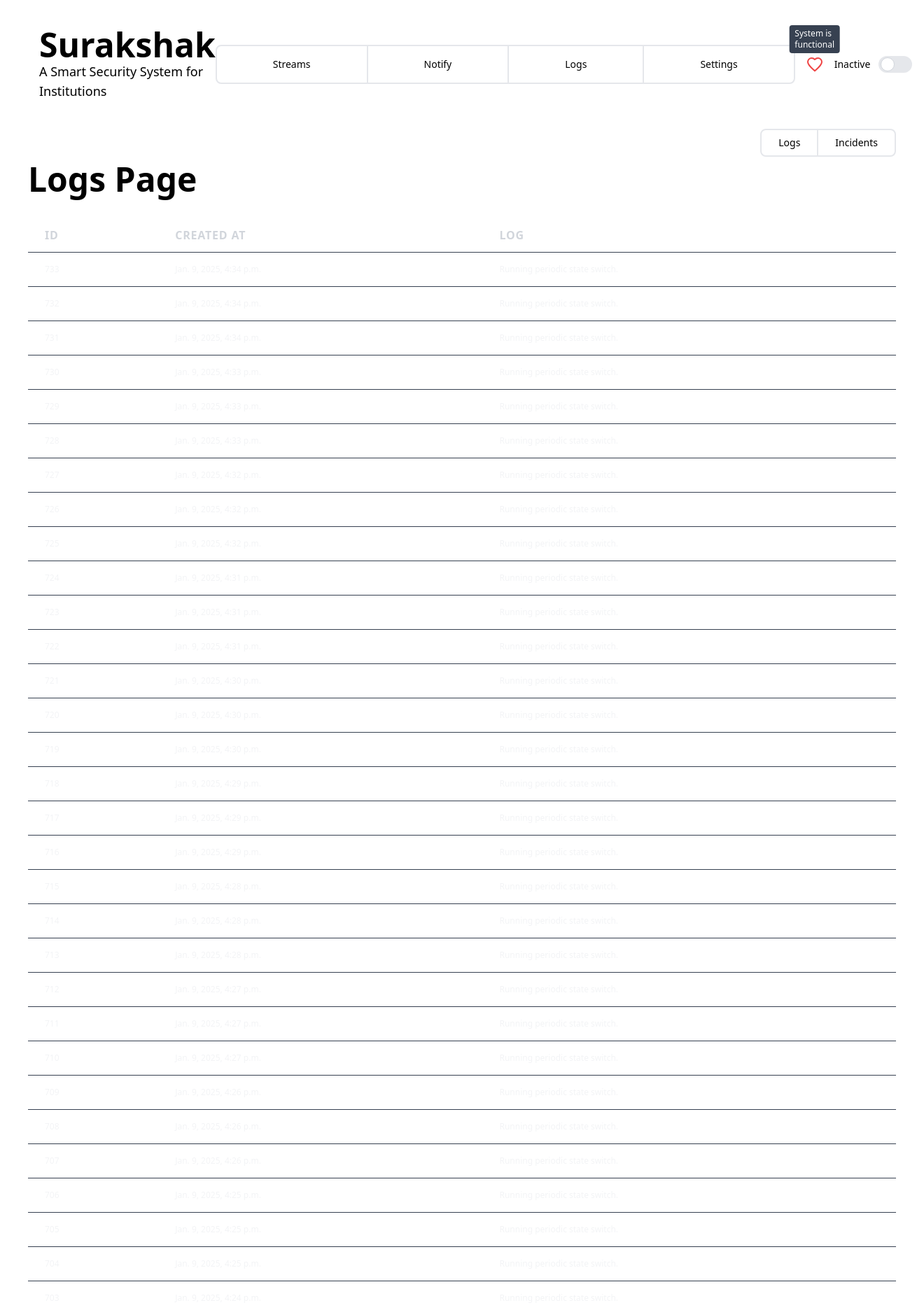
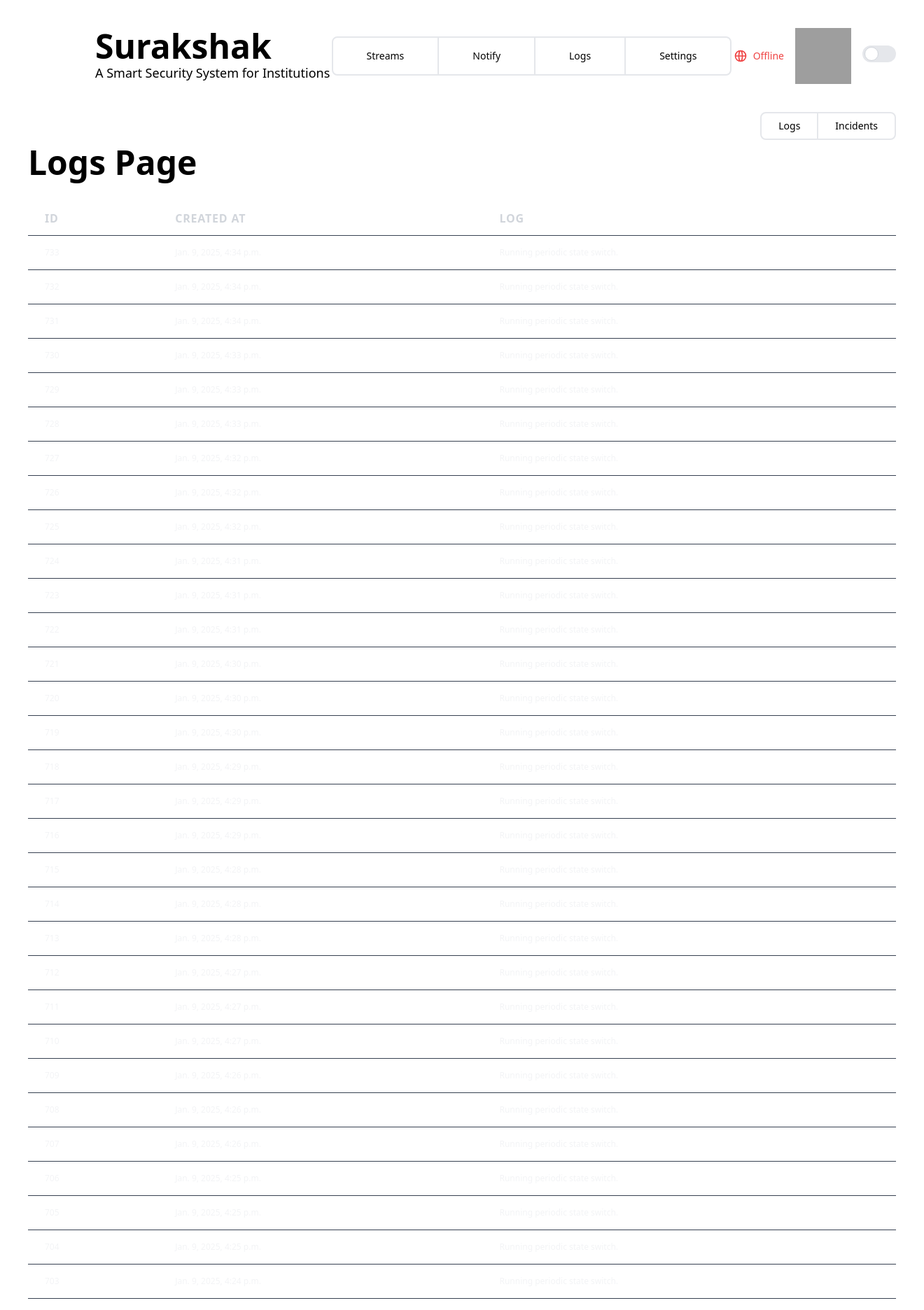
Before and after one commit to Offset-official/surakshak, a Django app: page /logs/ in a window 1320 px wide. Shown: the top 1872 px of the page at 70% size. Run offline with Django 5.2, Linux system fonts and the light colour scheme; data comes from the database, SQL or seed files in the repository; both versions use the stored data as it was after the commit; some libraries are stand-ins or nearby versions; grey boxes are pictures that could not be loaded.

Commit message:
navbar fixed

```diff
--- a/surakshak/templates/camera_adjust.html
+++ b/surakshak/templates/camera_adjust.html
@@ -1,4 +1,4 @@
-{% extends "layout1.html" %}
+{% extends "layout.html" %}
 
 {% block content %}
 <div class="max-w-4xl mx-auto">
--- a/surakshak/templates/incidents.html
+++ b/surakshak/templates/incidents.html
@@ -1,4 +1,4 @@
-{% extends "layout1.html" %}
+{% extends "layout.html" %}
 
 {% block content %}
 <!-- Button-Like Nav (placed above the table) -->
--- a/surakshak/templates/layout.html
+++ b/surakshak/templates/layout.html
@@ -1,5 +1,4 @@
-{% load static %}
-{% load static tailwind_tags %}
+{% load static %} {% load static tailwind_tags %}
 <!DOCTYPE html>
 <html lang="en">
   <head>
@@ -7,8 +6,7 @@
     <meta charset="UTF-8" />
     <meta name="viewport" content="width=device-width, initial-scale=1.0" />
     <meta http-equiv="X-UA-Compatible" content="ie=edge" />
-    {% tailwind_preload_css %}
-    {% tailwind_css %}
+    {% tailwind_preload_css %} {% tailwind_css %}
     <link
       href="https://fonts.googleapis.com/css2?family=Inter:wght@100..900&display=swap"
       rel="stylesheet"
@@ -16,9 +14,9 @@
     {% block styling %}{% endblock %}
   </head>
 
-  <body class="bg-primaryBg text-textColor font-sans p-10 relative">
+  <body class="bg-primaryBg text-textColor font-sans p-10 relative overflow-x-hidden">
     <!-- Header Section -->
-    <div class="flex justify-between w-full items-center mb-10">
+    <div class="flex justify-between w-full items-center mb-10 ">
       <!-- Logo Section -->
       <a class="flex gap-4" href="/">
         <div class="h-full">
@@ -34,35 +32,33 @@
       <nav class="flex border-2 rounded-lg border-primaryHighlight">
         <a
           href="/streams"
-          class="py-4 px-20 text-sm font-normal border-r-2 border-primaryHighlight transition-all duration-200 select-none cursor-pointer hover:text-accent hover:bg-primaryHighlight"
+          class="py-4 px-12 text-sm font-normal border-r-2 border-primaryHighlight transition-all duration-200 select-none cursor-pointer hover:text-accent hover:bg-primaryHighlight"
           >Streams</a
         >
         <a
           href="/notify"
-          class="py-4 px-20 text-sm font-normal border-r-2 border-primaryHighlight transition-all duration-200 select-none cursor-pointer hover:text-accent hover:bg-primaryHighlight"
+          class="py-4 px-12 text-sm font-normal border-r-2 border-primaryHighlight transition-all duration-200 select-none cursor-pointer hover:text-accent hover:bg-primaryHighlight"
           >Notify</a
         >
         <a
           href="/logs"
-          class="py-4 px-20 text-sm font-normal border-r-2 border-primaryHighlight transition-all duration-200 select-none cursor-pointer hover:text-accent hover:bg-primaryHighlight"
+          class="py-4 px-12 text-sm font-normal border-r-2 border-primaryHighlight transition-all duration-200 select-none cursor-pointer hover:text-accent hover:bg-primaryHighlight"
           >Logs</a
         >
         <a
           href="/settings"
-          class="py-4 px-20 text-sm font-normal transition-all duration-200 select-none cursor-pointer hover:text-accent hover:bg-primaryHighlight"
+          class="py-4 px-12 text-sm font-normal transition-all duration-200 select-none cursor-pointer hover:text-accent hover:bg-primaryHighlight"
           >Settings</a
         >
       </nav>
-
-      <!-- Toggle & Heartbeat Section -->
-      <div class="flex items-center gap-4 ml-4 w-44 justify-center py-2">
-        <!-- Heartbeat / Caution Icons -->
-        <div class="relative group" style="width: 24px; height: 24px;">
-          <!-- Heartbeat Icon -->
+      <div class="flex items-center gap-4 justify-center">
+        <!-- Internet Status -->
+        <div class="relative group">
+          <div class="flex items-center gap-2">
             <svg
-            id="heartbeat-icon"
+              id="internet-icon"
               xmlns="http://www.w3.org/2000/svg"
-            class="w-6 h-6 text-gray-400 transition-colors duration-300"
+              class="w-5 h-5 text-gray-400"
               fill="none"
               viewBox="0 0 24 24"
               stroke="currentColor"
@@ -71,14 +67,22 @@
                 stroke-linecap="round"
                 stroke-linejoin="round"
                 stroke-width="2"
-              d="M12 21.35l-1.45-1.32C5.4 15.36 2 12.28 2 8.5
-                 C2 5.42 4.42 3 7.5 3c1.74 0 3.41 0.81
-                 4.5 2.09C13.09 3.81 14.76 3
-                 16.5 3 19.58 3 22 5.42 22 8.5
-                 c0 3.78-3.4 6.86-8.55 11.54L12 21.35z"
+                d="M21 12a9 9 0 01-9 9m9-9a9 9 0 00-9-9m9 9H3m9 9a9 9 0 01-9-9m9 9c1.657 0 3-4.03 3-9s-1.343-9-3-9m0 18c-1.657 0-3-4.03-3-9s1.343-9 3-9m-9 9a9 9 0 019-9"
               />
             </svg>
+            <span id="internet-status" class="text-sm">Checking...</span>
+          </div>
+          <span
+            id="internet-tooltip"
+            class="absolute bottom-full left-1/2 -translate-x-1/2 mb-1 hidden px-2 py-1 bg-gray-700 text-white text-xs rounded group-hover:block"
+          >
+            Internet connection status
+          </span>
+        </div>
 
+
+        <div class="relative group">
+          <img src="{% static '9lfK.gif' %}" class="w-20 h-20">
           <!-- Caution Icon (Hidden by default) -->
           <svg
             id="caution-icon"
@@ -102,11 +106,13 @@
             id="heartbeat-tooltip"
             class="absolute bottom-full left-1/2 -translate-x-1/2 mb-1 hidden px-2 py-1 bg-gray-700 text-white text-xs rounded group-hover:block"
           >
-            Checking...
+            Backend status
           </span>
         </div>
 
-        <!-- Toggle Button -->
+
+        <!-- Active/Inactive Toggle -->
+        <div class="relative group">
           <label class="inline-flex items-center cursor-pointer">
             <input
               type="checkbox"
@@ -114,58 +120,86 @@
               onchange="toggleSystemState()"
               id="status-toggle"
             />
-          <span
-            class="mr-3 text-sm font-normal"
-            id="toggle-label"
-          >
-            Inactive
-          </span>
+
             <div
-            class="relative w-12 h-6 bg-gray-200 peer-focus:outline-none peer-focus:ring-3 peer-focus:ring-primaryHighlight
-                   rounded-full peer dark:bg-accent peer-checked:after:translate-x-full
-                   rtl:peer-checked:after:-translate-x-full peer-checked:after:border-white
-                   after:content-[''] after:absolute after:top-0.5 after:start-[3px]
-                   after:bg-white after:border-gray-300 after:border
-                   after:rounded-full after:h-5 after:w-5 after:transition-all dark:border-gray-600
-                   peer-checked:bg-green-500"
+              class="relative w-12 h-6 bg-gray-200 peer-focus:outline-none peer-focus:ring-3 peer-focus:ring-primaryHighlight rounded-full peer dark:bg-accent peer-checked:after:translate-x-full rtl:peer-checked:after:-translate-x-full peer-checked:after:border-white after:content-[''] after:absolute after:top-0.5 after:start-[3px] after:bg-white after:border-gray-300 after:border after:rounded-full after:h-5 after:w-5 after:transition-all dark:border-gray-600 peer-checked:bg-green-500"
             ></div>
           </label>
+          <span
+            id="toggle-tooltip"
+            class="absolute bottom-full left-1/2 -translate-x-1/2 mb-1 hidden px-2 py-1 bg-gray-700 text-white text-xs rounded group-hover:block"
+          >
+            Inference status
+          </span>
+        </div>
+
       </div>
       </div>
 
     <!-- Intrusion Popup (Initially Hidden) -->
     <div
       id="intrusion-popup"
-      class="hidden fixed top-1/3 left-1/2 -translate-x-1/2 -translate-y-1/2 z-50 bg-red-700 text-white p-6 rounded shadow-md w-80 text-center"
+      class="hidden fixed top-1/2 left-1/2 -translate-x-1/2 -translate-y-1/2 z-50 bg-red-600 text-white p-6 rounded shadow-md w-1/2 h-96 text-center justify-center items-center flex flex-col"
     >
-      <p class="mb-4 text-lg font-bold">
+      <p class="mb-4 text-2xl font-bold">
         Intrusion has been detected. Click here to resolve.
       </p>
       <button
         id="resolve-button"
-        class="bg-white text-red-700 px-4 py-2 rounded font-semibold hover:bg-gray-100 transition"
+        class="bg-white text-red-600 px-4 py-2 rounded font-semibold hover:bg-gray-100 transition"
       >
         Resolve
       </button>
     </div>
 
     <!-- Main Content -->
-    <main>
-      {% block content %}
-      {% endblock content %}
-    </main>
+    <main>{% block content %} {% endblock content %}</main>
 
     <!-- Footer -->
-    <footer class="text-textColor opacity-15 mt-10">
+    <footer class="text-textColor opacity-15 mt-10 text-center text-sm">
       Surakshak &copy; 2025 All Rights Reserved.
     </footer>
 
     <!-- JavaScript -->
     <script>
+      document.addEventListener("DOMContentLoaded", () => {
         let isToggling = false; // Prevent multiple toggle requests
 
-      document.addEventListener("DOMContentLoaded", () => {
-        // References
+        const internetIcon = document.getElementById("internet-icon");
+        const internetStatus = document.getElementById("internet-status");
+
+        async function checkInternetConnection() {
+          try {
+            const start = Date.now();
+            const response = await fetch("https://www.google.com/generate_204", {
+              mode: "no-cors",
+              cache: "no-store",
+            });
+            if (response) {
+              const responseTime = Date.now() - start;
+
+              // Update UI for successful connection
+              internetIcon.classList.remove("text-gray-400", "text-red-500");
+              internetIcon.classList.add("text-green-500");
+              internetStatus.textContent = `Connected (${responseTime}ms)`;
+              internetStatus.classList.remove("text-red-500");
+              internetStatus.classList.add("text-green-500");
+            } else {
+              throw new Error("Response not OK");
+            }
+          } catch (error) {
+            // Update UI for offline status
+            internetIcon.classList.remove("text-gray-400", "text-green-500");
+            internetIcon.classList.add("text-red-500");
+            internetStatus.textContent = "Offline";
+            internetStatus.classList.remove("text-green-500");
+            internetStatus.classList.add("text-red-500");
+          }
+
+        }
+
+
+
         const heartbeatIcon = document.getElementById("heartbeat-icon");
         const cautionIcon = document.getElementById("caution-icon");
         const heartbeatTooltip = document.getElementById("heartbeat-tooltip");
@@ -276,6 +310,9 @@
         fetchHeartbeat();
         // Repeat every second
         setInterval(fetchHeartbeat, 1000);
+        checkInternetConnection()
+        // Repeat every second
+        setInterval(checkInternetConnection, 3000);
 
         // Tooltip events
         const heartbeatContainer = heartbeatIcon.parentElement;
--- a/surakshak/templates/layout1.html
+++ /dev/null
@@ -1,338 +0,0 @@
-{% load static %}
-{% load static tailwind_tags %}
-<!DOCTYPE html>
-<html lang="en">
-  <head>
-    <title>Surakshak</title>
-    <meta charset="UTF-8" />
-    <meta name="viewport" content="width=device-width, initial-scale=1.0" />
-    <meta http-equiv="X-UA-Compatible" content="ie=edge" />
-    {% tailwind_preload_css %}
-    {% tailwind_css %}
-    <link
-      href="https://fonts.googleapis.com/css2?family=Inter:wght@100..900&display=swap"
-      rel="stylesheet"
-    />
-    {% block styling %}{% endblock %}
-  </head>
-
-  <body class="bg-primaryBg text-textColor font-sans p-10">
-    <!-- Navbar -->
-    <header class="flex justify-between items-center w-full mb-10">
-      <!-- Logo Section -->
-      <a class="flex gap-4" href="/">
-        <div class="h-full">
-          <img src="{% static 'logo.svg' %}" alt="logo" class="w-20 h-20" />
-        </div>
-        <div class="flex flex-col justify-center">
-          <div class="text-5xl font-bold">Surakshak</div>
-          <div class="text-lg">A Smart Security System for Institutions</div>
-        </div>
-      </a>
-
-      <!-- Menu / Navigation -->
-      <nav class="flex border-2 rounded-lg border-primaryHighlight">
-        <a
-          href="/streams"
-          class="py-4 px-20 text-sm font-normal border-r-2 border-primaryHighlight transition-all duration-200 select-none cursor-pointer hover:text-accent hover:bg-primaryHighlight"
-          >Streams</a
-        >
-        <a
-          href="/notify"
-          class="py-4 px-20 text-sm font-normal border-r-2 border-primaryHighlight transition-all duration-200 select-none cursor-pointer hover:text-accent hover:bg-primaryHighlight"
-          >Notify</a
-        >
-        <a
-          href="/logs"
-          class="py-4 px-20 text-sm font-normal border-r-2 border-primaryHighlight transition-all duration-200 select-none cursor-pointer hover:text-accent hover:bg-primaryHighlight"
-          >Logs</a
-        >
-        <a
-          href="/settings/respondents"
-          class="py-4 px-20 text-sm font-normal transition-all duration-200 select-none cursor-pointer hover:text-accent hover:bg-primaryHighlight"
-          >Settings</a
-        >
-      </nav>
-
-      <!-- Toggle & Heartbeat Section -->
-      <div class="flex items-center gap-4 ml-4 w-44 justify-center py-2">
-        <!-- Heartbeat Icon -->
-        <div class="relative group" style="width: 24px; height: 24px;">
-          <!-- Heartbeat SVG Icon -->
-          <svg
-            id="heartbeat-icon"
-            xmlns="http://www.w3.org/2000/svg"
-            class="w-6 h-6 text-gray-400 transition-colors duration-300"
-            fill="none"
-            viewBox="0 0 24 24"
-            stroke="currentColor"
-          >
-            <path
-              stroke-linecap="round"
-              stroke-linejoin="round"
-              stroke-width="2"
-              d="M12 21.35l-1.45-1.32C5.4 15.36 2 12.28 2 8.5
-                 C2 5.42 4.42 3 7.5 3c1.74 0 3.41 0.81
-                 4.5 2.09C13.09 3.81 14.76 3
-                 16.5 3 19.58 3 22 5.42 22 8.5
-                 c0 3.78-3.4 6.86-8.55 11.54L12 21.35z"
-            />
-          </svg>
-
-          <!-- Caution SVG Icon (Initially Hidden) -->
-          <svg
-            id="caution-icon"
-            xmlns="http://www.w3.org/2000/svg"
-            class="w-6 h-6 text-yellow-400 transition-colors duration-300 hidden"
-            fill="none"
-            viewBox="0 0 24 24"
-            stroke="currentColor"
-          >
-            <path
-              stroke-linecap="round"
-              stroke-linejoin="round"
-              stroke-width="2"
-              d="M12 9v2m0 4h.01M21 12a9 9 0 11-18 0 9 9 0 0118 0z"
-            />
-          </svg>
-
-          <!-- Tooltip -->
-          <span
-            id="heartbeat-tooltip"
-            class="absolute bottom-full left-1/2 -translate-x-1/2 mb-1 hidden px-2 py-1 bg-gray-700 text-white text-xs rounded group-hover:block"
-          >
-            Checking...
-          </span>
-        </div>
-
-        <!-- Toggle Button -->
-        <label class="inline-flex items-center cursor-pointer">
-          <input
-            type="checkbox"
-            class="sr-only peer"
-            onchange="toggleSystemState()"
-            id="status-toggle"
-          />
-          <span
-            class="mr-3 text-sm font-normal"
-            id="toggle-label"
-          >
-            Inactive
-          </span>
-          <div
-            class="relative w-12 h-6 bg-gray-200 peer-focus:outline-none peer-focus:ring-3 peer-focus:ring-primaryHighlight
-                   rounded-full peer dark:bg-accent peer-checked:after:translate-x-full
-                   rtl:peer-checked:after:-translate-x-full peer-checked:after:border-white
-                   after:content-[''] after:absolute after:top-0.5 after:start-[3px]
-                   after:bg-white after:border-gray-300 after:border
-                   after:rounded-full after:h-5 after:w-5 after:transition-all dark:border-gray-600
-                   peer-checked:bg-green-500"
-          ></div>
-        </label>
-      </div>
-    </header>
-
-    <!-- Intrusion Popup (Initially Hidden) -->
-    <div
-      id="intrusion-popup"
-      class="hidden fixed top-1/3 left-1/2 -translate-x-1/2 -translate-y-1/2 z-50 bg-red-700 text-white p-6 rounded shadow-md w-80 text-center"
-    >
-      <p class="mb-4 text-lg font-bold">
-        Intrusion has been detected. Click here to resolve.
-      </p>
-      <button
-        id="resolve-button"
-        class="bg-white text-red-700 px-4 py-2 rounded font-semibold hover:bg-gray-100 transition"
-      >
-        Resolve
-      </button>
-    </div>
-
-    <!-- Main Content -->
-    <main>
-      {% block content %}
-      {% endblock content %}
-    </main>
-
-    <!-- Footer -->
-    <footer class="text-textColor opacity-15 mt-10">
-      Surakshak &copy; 2025 All Rights Reserved.
-    </footer>
-
-    <!-- JavaScript -->
-    <script>
-      // Flag to prevent multiple toggle requests simultaneously
-      let isToggling = false;
-
-      document.addEventListener("DOMContentLoaded", () => {
-        // Grab references once
-        const heartbeatIcon = document.getElementById("heartbeat-icon");
-        const cautionIcon = document.getElementById("caution-icon");
-        const heartbeatTooltip = document.getElementById("heartbeat-tooltip");
-        const toggleInput = document.getElementById("status-toggle");
-        const toggleLabel = document.getElementById("toggle-label");
-        const intrusionPopup = document.getElementById("intrusion-popup");
-        const resolveButton = document.getElementById("resolve-button");
-
-        // Function to show tooltip
-        function showTooltip() {
-          heartbeatTooltip.classList.remove("hidden");
-        }
-
-        // Function to hide tooltip
-        function hideTooltip() {
-          heartbeatTooltip.classList.add("hidden");
-        }
-
-        // Function to update indicators based on system status and lockdown
-        function updateIndicators(isAlive, lockdown, status, incidentId) {
-          if (lockdown && incidentId) {
-            // Show caution icon and hide heartbeat icon
-            heartbeatIcon.classList.add("hidden");
-            cautionIcon.classList.remove("hidden");
-            heartbeatTooltip.innerText = "System is in lockdown";
-
-            // Disable toggle switch
-            toggleInput.checked = false;
-            toggleLabel.innerText = "Inactive";
-            toggleInput.disabled = true;
-
-            // Show intrusion popup
-            intrusionPopup.classList.remove("hidden");
-            resolveButton.onclick = () => {
-              window.location.href = `/resolve/${incidentId}`;
-            };
-          } else {
-            // Hide caution icon and show heartbeat icon
-            heartbeatIcon.classList.remove("hidden");
-            cautionIcon.classList.add("hidden");
-            heartbeatTooltip.classList.remove("hidden");
-
-            if (isAlive) {
-              // System is alive
-              heartbeatIcon.classList.remove("text-gray-400");
-              heartbeatIcon.classList.add("text-red-500");
-              heartbeatTooltip.innerText = "System is functional";
-
-              // Update toggle based on status
-              toggleInput.checked = status === "ACTIVE";
-              toggleLabel.innerText = status === "ACTIVE" ? "Active" : "Inactive";
-              // Enable toggle switch
-              toggleInput.disabled = false;
-
-              // Hide intrusion popup if visible
-              intrusionPopup.classList.add("hidden");
-            } else {
-              // System is down
-              heartbeatIcon.classList.remove("text-red-500");
-              heartbeatIcon.classList.add("text-gray-400");
-              heartbeatTooltip.innerText = "System is down";
-
-              // Disable toggle switch
-              toggleInput.checked = false;
-              toggleLabel.innerText = "Inactive";
-              toggleInput.disabled = true;
-
-              // Hide intrusion popup if visible
-              intrusionPopup.classList.add("hidden");
-            }
-          }
-        }
-
-        // Function to fetch heartbeat and system status
-        function fetchHeartbeat() {
-          fetch("{% url 'heartbeat' %}")
-            .then((response) => {
-              if (!response.ok) {
-                throw new Error("Network response was not ok");
-              }
-              return response.json();
-            })
-            .then((data) => {
-              if (data.success) {
-                const status = data.status; // 'ACTIVE' or 'INACTIVE'
-                const lockdown = data.lockdown; // True or False
-                const incidentId = data.incident_id; // can be null or ID
-
-                // Update indicators
-                updateIndicators(true, lockdown, status, incidentId);
-              } else {
-                // Heartbeat responded with success: False
-                const isAlive = false;
-                const lockdown = false; // Assuming no lockdown if heartbeat failed
-                const incidentId = null;
-                updateIndicators(isAlive, lockdown, null, null);
-              }
-            })
-            .catch((error) => {
-              console.error("Heartbeat fetch error:", error);
-              // Assume system is down if heartbeat fetch fails
-              const isAlive = false;
-              const lockdown = false;
-              const incidentId = null;
-              updateIndicators(isAlive, lockdown, null, null);
-            });
-        }
-
-        // Initial heartbeat fetch
-        fetchHeartbeat();
-        // Poll heartbeat every second
-        setInterval(fetchHeartbeat, 1000);
-
-        // Tooltip event listeners
-        const heartbeatContainer = heartbeatIcon.parentElement;
-        heartbeatContainer.addEventListener("mouseenter", showTooltip);
-        heartbeatContainer.addEventListener("mouseleave", hideTooltip);
-      });
-
-      /**
-       * Toggle Button Function
-       */
-      async function toggleSystemState() {
-        // If a toggle request is already in progress, ignore subsequent clicks
-        if (isToggling) return;
-        isToggling = true;
-
-        const toggleInput = document.getElementById("status-toggle");
-        toggleInput.disabled = true; // Disable the button to prevent multiple clicks
-
-        try {
-          const response = await fetch("{% url 'toggle_status' %}", {
-            method: "POST",
-            headers: {
-              "Content-Type": "application/json",
-              "X-CSRFToken": "{{ csrf_token }}",
-            },
-            body: JSON.stringify({}), // Empty body since backend toggles state
-          });
-
-          if (!response.ok) {
-            throw new Error("Network response was not ok");
-          }
-
-          const data = await response.json();
-          if (data.success) {
-            // Refresh the page after successful toggle
-            location.reload();
-          } else {
-            console.error("Toggle failed:", data.error);
-            // Revert the toggle button state if toggle failed
-            toggleInput.checked = !toggleInput.checked;
-            alert("Failed to toggle system status. Please try again.");
-          }
-        } catch (error) {
-          console.error("Error toggling system status:", error);
-          // Revert the toggle button state if an error occurred
-          toggleInput.checked = !toggleInput.checked;
-          alert("An error occurred while toggling the system status.");
-        } finally {
-          // Re-enable UI
-          toggleInput.disabled = false;
-          isToggling = false;
-        }
-      }
-    </script>
-
-    {% block script %}{% endblock %}
-  </body>
-</html>
--- a/surakshak/templates/logs.html
+++ b/surakshak/templates/logs.html
@@ -1,4 +1,4 @@
-{% extends "layout1.html" %}
+{% extends "layout.html" %}
 
 {% block content %}
 <!-- Button-Like Nav (placed above the table) -->
--- a/surakshak/templates/notify.html
+++ b/surakshak/templates/notify.html
@@ -1,4 +1,4 @@
-{% extends "layout1.html" %}
+{% extends "layout.html" %}
 
 {% block content %}
 <div class="flex text-5xl font-bold mb-5">Notify</div>
--- a/surakshak/templates/settings.html
+++ b/surakshak/templates/settings.html
@@ -1,4 +1,4 @@
-{% extends "layout1.html" %}
+{% extends "layout.html" %}
 
 {% block content %}
 <div class="grid grid-cols-8 pt-3 sm:grid-cols-10">
--- a/surakshak/templates/single_stream.html
+++ b/surakshak/templates/single_stream.html
@@ -1,4 +1,4 @@
-{% extends "layout1.html" %}
+{% extends "layout.html" %}
 
 {% block content %}
 <div class="max-w-4xl mx-auto">
--- a/surakshak/templates/streams.html
+++ b/surakshak/templates/streams.html
@@ -1,4 +1,4 @@
-{% extends "layout1.html" %}
+{% extends "layout.html" %}
 
 {% block content %}
 <div class="flex text-5xl font-bold mb-5">Stream Page</div>
```
Also changed, not shown: db.sqlite3, 1 other file. Lines whose indentation alone changed are shown as unchanged.
